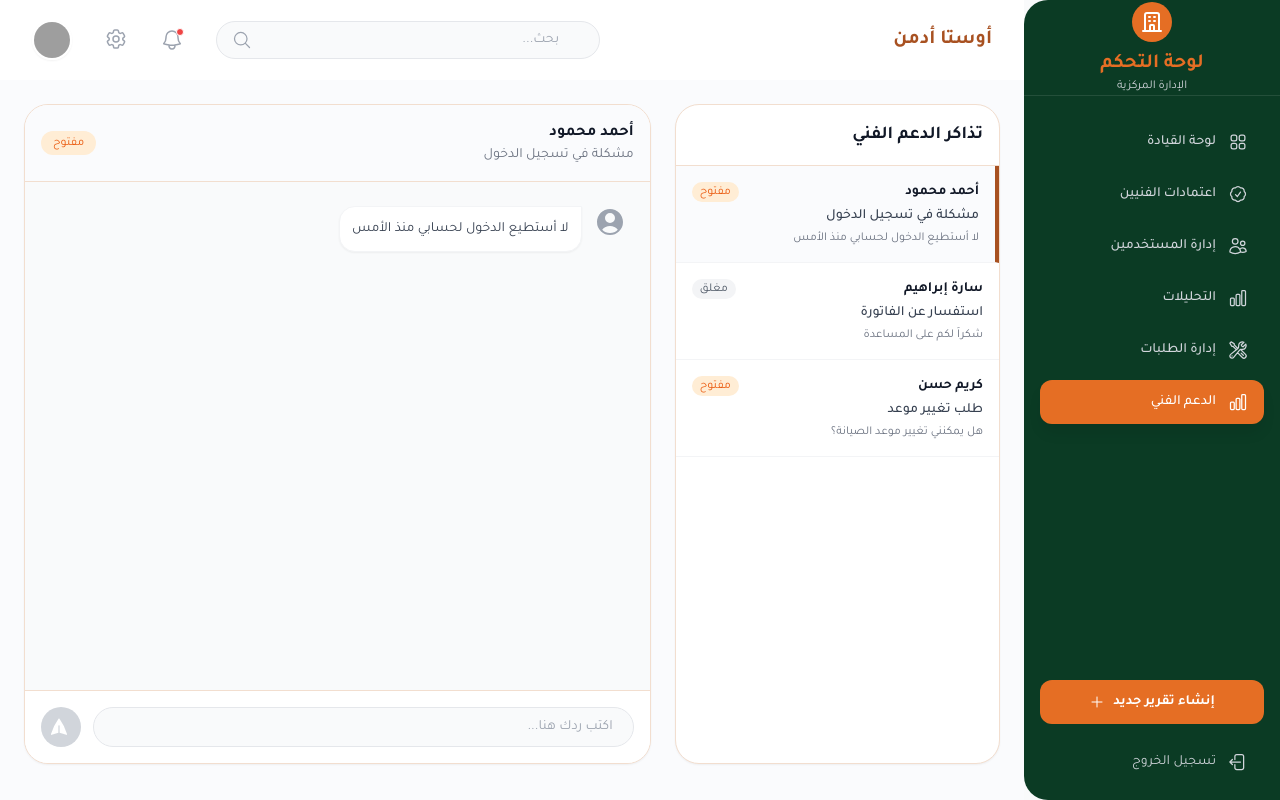
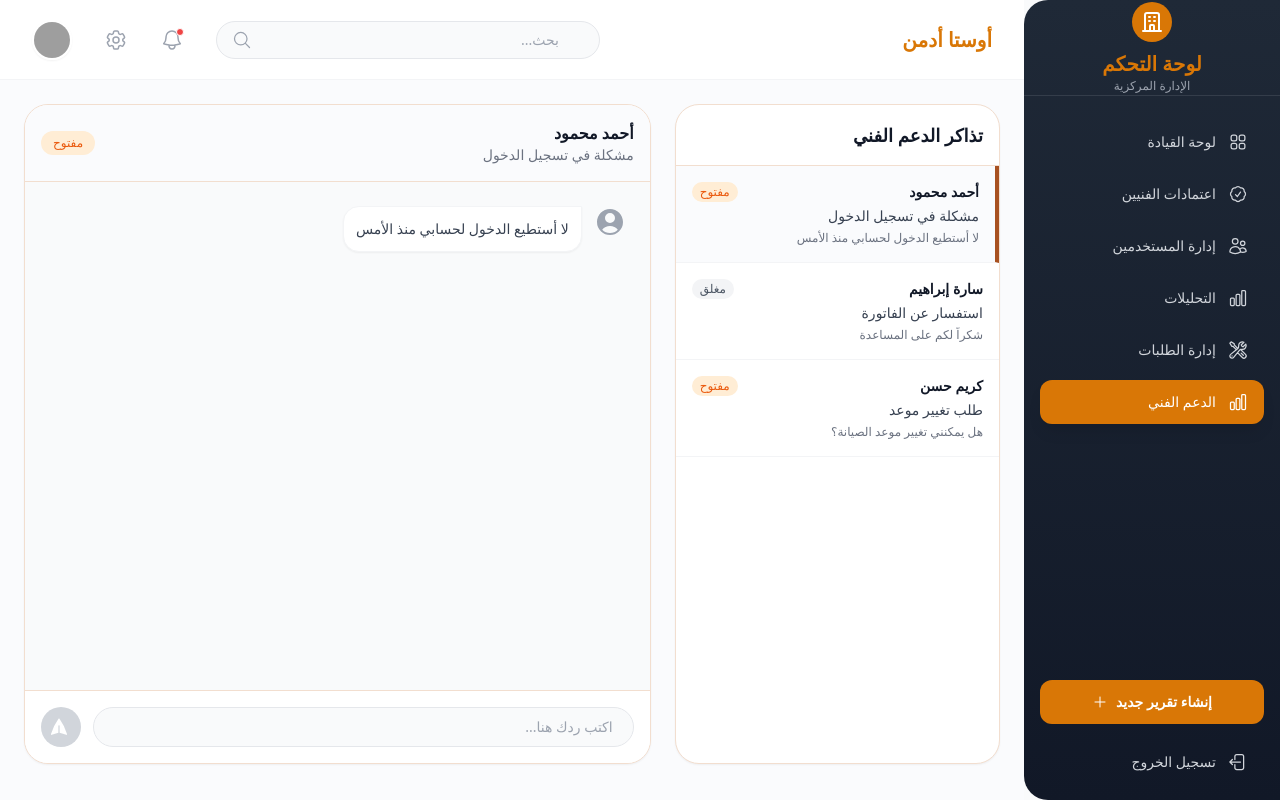
Before and after one commit to Osta-Finder/OstaFinder-Admin-Frontend-NE, a React (Vite) app: page /support in a window 1280 px wide. Built offline with nearby package versions, Linux system fonts and the light colour scheme; grey boxes are pictures that could not be loaded.

Commit message:
UPD:color

```diff
--- a/src/components/Layout/Header.jsx
+++ b/src/components/Layout/Header.jsx
@@ -15,18 +15,15 @@ const Header = () => {
   const handleLogout = () => {
     toast.success('تم تسجيل الخروج بنجاح');
     setShowMenu(false);
-    // في تطبيق حقيقي، ستحتاج إلى مسح البيانات والتوكن
     setTimeout(() => {
       navigate('/');
     }, 1000);
   };
 
   return (
-    <header className="h-20 bg-white flex items-center justify-between px-8 shadow-sm">
+    <header className="h-20 bg-white flex items-center justify-between px-8 shadow-sm border-b border-gray-100">
       <div className="flex items-center gap-4">
-        <div>
-          <h2 className="text-xl font-bold text-[#A85121] leading-tight">أوستا أدمن</h2>
-        </div>
+        <h2 className="text-xl font-bold text-[#D97706] leading-tight">أوستا أدمن</h2>
       </div>
 
       <div className="flex items-center gap-6">
@@ -34,7 +31,7 @@ const Header = () => {
           <input
             type="text"
             placeholder="بحث..."
-            className="w-full bg-gray-50 border border-gray-200 rounded-full py-2 px-5 pr-10 text-sm focus:outline-none focus:ring-2 focus:ring-[#E56E24]/50"
+            className="w-full bg-gray-50 border border-gray-200 rounded-full py-2 px-5 pr-10 text-sm focus:outline-none focus:ring-2 focus:ring-[#D97706]/50"
           />
           <MagnifyingGlassIcon className="w-5 h-5 text-gray-400 absolute left-4 top-1/2 -translate-y-1/2" />
         </div>
--- a/src/components/Layout/MainLayout.jsx
+++ b/src/components/Layout/MainLayout.jsx
@@ -5,15 +5,12 @@ import Header from './Header';
 
 const MainLayout = () => {
   return (
-    <div className="flex h-screen bg-gray-50 overflow-hidden font-['Tajawal']" dir="rtl">
-      {/* Sidebar */}
+    <div className="flex h-screen bg-gray-50 overflow-hidden font-sans" dir="rtl">
       <Sidebar />
 
-      {/* Main Content Area */}
       <div className="flex-1 flex flex-col h-full overflow-hidden">
         <Header />
 
-        {/* Page Content */}
         <main className="flex-1 overflow-y-auto p-6 bg-[#FAFBFD] min-h-0">
           <Outlet />
         </main>
--- a/src/components/Layout/Sidebar.jsx
+++ b/src/components/Layout/Sidebar.jsx
@@ -17,7 +17,7 @@ const navItems = [
   { name: 'إدارة المستخدمين', icon: UsersIcon, path: '/users' },
   { name: 'التحليلات', icon: ChartBarIcon, path: '/analytics' },
   { name: 'إدارة الطلبات', icon: WrenchScrewdriverIcon, path: '/orders' },
-  { name: 'الدعم الفني', icon: ChartBarIcon, path: '/support' }, // Using ChartBar as placeholder, couldn't find exact headset
+  { name: 'الدعم الفني', icon: ChartBarIcon, path: '/support' },
 ];
 
 const Sidebar = () => {
@@ -36,18 +36,17 @@ const Sidebar = () => {
   };
 
   return (
-    <div className="w-64 bg-[#0B3B24] text-white flex flex-col justify-between h-full rounded-tl-3xl rounded-bl-3xl">
+    <div className="w-64 bg-gradient-to-b from-[#1F2937] to-[#111827] text-white flex flex-col justify-between h-full rounded-tl-3xl rounded-bl-3xl">
       <div>
         <div className="flex items-center justify-center h-24 border-b border-white/10">
-          {/* Logo Placeholder */}
           <div className="flex flex-col items-center">
-            <div className="bg-[#E56E24] p-2 rounded-full mb-2">
-               <svg className="w-6 h-6 text-white" fill="none" viewBox="0 0 24 24" stroke="currentColor">
-                  <path strokeLinecap="round" strokeLinejoin="round" strokeWidth={2} d="M19 21V5a2 2 0 00-2-2H7a2 2 0 00-2 2v16m14 0h2m-2 0h-5m-9 0H3m2 0h5M9 7h1m-1 4h1m4-4h1m-1 4h1m-5 10v-5a1 1 0 011-1h2a1 1 0 011 1v5m-4 0h4" />
-                </svg>
+            <div className="bg-[#D97706] p-2 rounded-full mb-2">
+              <svg className="w-6 h-6 text-white" fill="none" viewBox="0 0 24 24" stroke="currentColor">
+                <path strokeLinecap="round" strokeLinejoin="round" strokeWidth={2} d="M19 21V5a2 2 0 00-2-2H7a2 2 0 00-2 2v16m14 0h2m-2 0h-5m-9 0H3m2 0h5M9 7h1m-1 4h1m4-4h1m-1 4h1m-5 10v-5a1 1 0 011-1h2a1 1 0 011 1v5m-4 0h4" />
+              </svg>
             </div>
-            <h1 className="text-xl font-bold text-[#E56E24]">لوحة التحكم</h1>
-            <p className="text-xs text-gray-300">الإدارة المركزية</p>
+            <h1 className="text-xl font-bold text-[#D97706]">لوحة التحكم</h1>
+            <p className="text-xs text-gray-400">الإدارة المركزية</p>
           </div>
         </div>
 
@@ -59,7 +58,7 @@ const Sidebar = () => {
               className={({ isActive }) =>
                 `flex items-center gap-3 px-4 py-3 rounded-xl transition-colors ${
                   isActive
-                    ? 'bg-[#E56E24] text-white shadow-lg'
+                    ? 'bg-[#D97706] text-white shadow-lg'
                     : 'text-gray-300 hover:bg-white/10'
                 }`
               }
@@ -74,7 +73,7 @@ const Sidebar = () => {
       <div className="p-4 space-y-4">
         <button
           onClick={handleNewReport}
-          className="w-full flex items-center justify-center gap-2 bg-[#E56E24] hover:bg-[#d46520] text-white py-3 rounded-xl transition-colors text-sm font-bold"
+          className="w-full flex items-center justify-center gap-2 bg-[#D97706] hover:bg-[#B45309] text-white py-3 rounded-xl transition-colors text-sm font-bold"
         >
           <span>إنشاء تقرير جديد</span>
           <PlusIcon className="w-4 h-4" />
--- a/src/components/ServicePopularity.jsx
+++ b/src/components/ServicePopularity.jsx
@@ -36,7 +36,6 @@ export default function ServicePopularity() {
 
   return (
     <div className="bg-white rounded-2xl shadow-md border border-gray-100 p-6 lg:p-8 transition-all duration-300 hover:shadow-lg h-full">
-      {/* Header */}
       <div className="flex items-center justify-between mb-6">
         <div className="flex flex-col gap-1">
           <h2 className="text-xl lg:text-2xl font-bold text-gray-900">
@@ -47,11 +46,9 @@ export default function ServicePopularity() {
         <span className="text-2xl">📊</span>
       </div>
 
-      {/* Services List */}
       <div className="space-y-5">
         {services.map((service) => (
           <div key={service.id} className="group">
-            {/* Service Header */}
             <div className="flex items-center justify-between mb-2">
               <div className="flex items-center gap-3">
                 <span className="text-lg">{service.icon}</span>
@@ -64,7 +61,6 @@ export default function ServicePopularity() {
               </span>
             </div>
 
-            {/* Progress Bar */}
             <div className="w-full bg-gray-100 rounded-full h-3 overflow-hidden">
               <div
                 className={`h-full bg-gradient-to-r ${service.color} transition-all duration-500 group-hover:shadow-lg`}
@@ -75,7 +71,6 @@ export default function ServicePopularity() {
         ))}
       </div>
 
-      {/* Total Stats */}
       <div className="mt-8 pt-6 border-t border-gray-100">
         <div className="flex items-center justify-between">
           <span className="text-sm text-gray-600">إجمالي الخدمات</span>
@@ -88,7 +83,6 @@ export default function ServicePopularity() {
         </p>
       </div>
 
-      {/* CTA Button */}
       <button className="w-full mt-6 px-4 py-3 bg-gradient-to-r from-orange-500 to-orange-600 hover:from-orange-600 hover:to-orange-700 text-white font-semibold rounded-lg transition-all duration-200 transform hover:scale-105 shadow-md text-sm">
         عرض التفاصيل
       </button>
--- a/src/components/StatsCards.jsx
+++ b/src/components/StatsCards.jsx
@@ -45,7 +45,6 @@ export default function StatsCards() {
           key={stat.id}
           className={`${stat.bgColor} ${stat.borderColor} border-2 rounded-2xl p-6 transition-all duration-300 hover:shadow-lg hover:scale-105 cursor-pointer group`}
         >
-          {/* Header with Icon and Change */}
           <div className="flex items-start justify-between mb-4">
             <div className="flex items-center gap-3">
               <span className="text-3xl">{stat.icon}</span>
@@ -57,17 +56,14 @@ export default function StatsCards() {
             </div>
           </div>
 
-          {/* Label */}
           <p className="text-gray-600 text-sm font-medium mb-2 text-right">
             {stat.label}
           </p>
 
-          {/* Value */}
           <h3 className="text-3xl lg:text-4xl font-bold text-gray-900 text-right">
             {stat.value}
           </h3>
 
-          {/* Bottom Accent */}
           <div className="mt-4 h-1 w-12 bg-gradient-to-l from-transparent to-current opacity-0 group-hover:opacity-100 transition-opacity duration-300" />
         </div>
       ))}
--- a/src/index.css
+++ b/src/index.css
@@ -1,4 +1,4 @@
-@import url('https://fonts.googleapis.com/css2?family=Tajawal:wght@300;400;500;700&display=swap');
+@import url('https://fonts.googleapis.com/css2?family=Inter:wght@300;400;500;600;700;800&family=Poppins:wght@300;400;500;600;700;800&display=swap');
 
 @tailwind base;
 @tailwind components;
@@ -6,13 +6,12 @@
 
 @layer base {
   body {
-    font-family: 'Tajawal', sans-serif;
-    background-color: #f3f4f6;
-    color: #111827;
+    font-family: 'Poppins', 'Inter', sans-serif;
+    background-color: #f8f9fa;
+    color: #1a1a1a;
   }
 }
 
-/* RTL Support */
 [dir='rtl'] {
   direction: rtl;
   text-align: right;
@@ -22,12 +21,10 @@
   direction: rtl;
 }
 
-/* Smooth Transitions */
 * {
   @apply transition-colors duration-200;
 }
 
-/* Custom Scrollbar */
 ::-webkit-scrollbar {
   width: 8px;
   height: 8px;
@@ -46,20 +43,17 @@
   background: #94a3b8;
 }
 
-/* Focus Styles */
 button:focus-visible,
 a:focus-visible {
   @apply outline-none ring-2 ring-orange-500 ring-offset-2;
 }
 
-/* Accessibility */
 @media (prefers-reduced-motion: reduce) {
   * {
     @apply !transition-none !animate-none;
   }
 }
 
-/* Print Styles */
 @media print {
   .no-print {
     @apply hidden;
--- a/src/pages/DashboardPage.jsx
+++ b/src/pages/DashboardPage.jsx
@@ -6,7 +6,6 @@ import ServicePopularity from '../components/ServicePopularity';
 export default function DashboardPage() {
   return (
     <div className="space-y-8">
-      {/* Header Section */}
       <div className="flex flex-col gap-2">
         <h1 className="text-3xl lg:text-4xl font-bold text-gray-900">
           نظرة عامة على الأداء
@@ -16,7 +15,6 @@ export default function DashboardPage() {
         </p>
       </div>
 
-      {/* Stats Cards Section */}
       <section className="space-y-4">
         <h2 className="text-xl font-semibold text-gray-800">
           المقاييس الرئيسية
@@ -24,14 +22,11 @@ export default function DashboardPage() {
         <StatsCards />
       </section>
 
-      {/* Charts Section */}
       <div className="grid grid-cols-1 lg:grid-cols-3 gap-6">
-        {/* Revenue Chart - Takes 2 columns on large screens */}
         <div className="lg:col-span-2">
           <RevenueChart />
         </div>
 
-        {/* Service Popularity - Takes 1 column */}
         <div>
           <ServicePopularity />
         </div>
```
Also changed, not shown: src/components/RevenueChart.jsx (+0 -8 lines).
